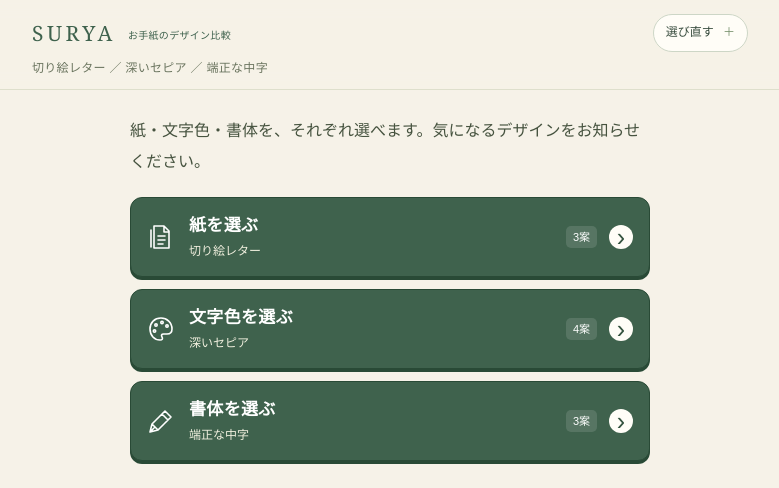
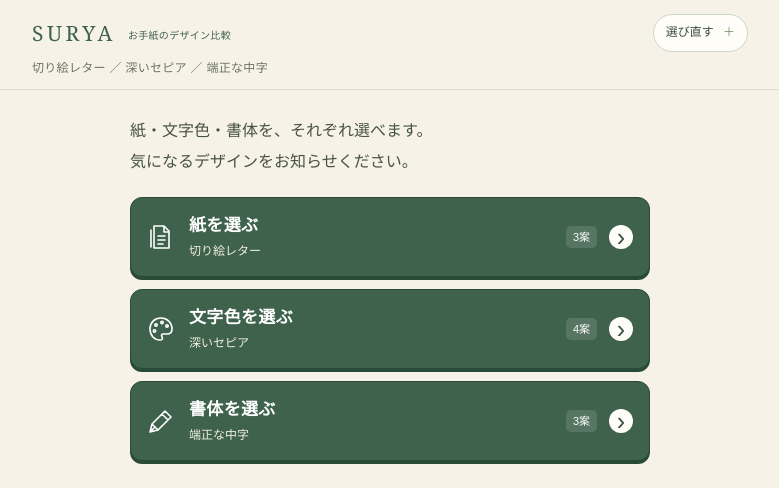
Before and after one commit to smaruo-max/surya-letter-reference, a plain HTML site: page index.html in a window 1280 px wide. Shown: the top 488 px of the page, without its empty margins (250-1029 px from the left). Drawn offline with Linux system fonts and the light colour scheme; a web font is replaced by a local one.

Commit message:
Keep each introductory sentence easy to read

```diff
--- a/index.html
+++ b/index.html
@@ -19,7 +19,7 @@
   <main id="top">
     <section class="introduction" aria-labelledby="page-title">
       <h1 id="page-title" class="visually-hidden">お手紙のデザイン比較</h1>
-      <p class="intro-text">紙・文字色・書体を、それぞれ選べます。気になるデザインをお知らせください。</p>
+      <p class="intro-text">紙・文字色・書体を、それぞれ選べます。<br>気になるデザインをお知らせください。</p>
       <div class="category-buttons" aria-label="比較する項目">
         <button type="button" data-open-settings="paper" aria-haspopup="dialog" aria-controls="settings-dialog"><span class="category-icon" aria-hidden="true"><svg viewBox="0 0 28 28"><path d="M7 3h10l5 5v17H7zM17 3v6h5M4 7v17M11 13h7M11 17h7M11 21h5"/></svg></span><span class="category-copy"><span class="category-label">紙を選ぶ</span><small id="paper-short">切り絵レター</small></span><span class="category-count">3案</span><span class="category-arrow" aria-hidden="true">›</span></button>
         <button type="button" data-open-settings="ink" aria-haspopup="dialog" aria-controls="settings-dialog"><span class="category-icon" aria-hidden="true"><svg viewBox="0 0 28 28"><path d="M14 3C7.5 3 3 7.5 3 14s4.5 11 10 11c2.5 0 3-1.5 2-3s-.5-3 1.5-3H20c3.5 0 5-2.5 5-5C25 7.5 20 3 14 3z"/><circle cx="9" cy="10" r="1.2"/><circle cx="15" cy="7.5" r="1.2"/><circle cx="20" cy="11" r="1.2"/><circle cx="7.5" cy="16" r="1.2"/></svg></span><span class="category-copy"><span class="category-label">文字色を選ぶ</span><small id="ink-short">深いセピア</small></span><span class="category-count">4案</span><span class="category-arrow" aria-hidden="true">›</span></button>
```
